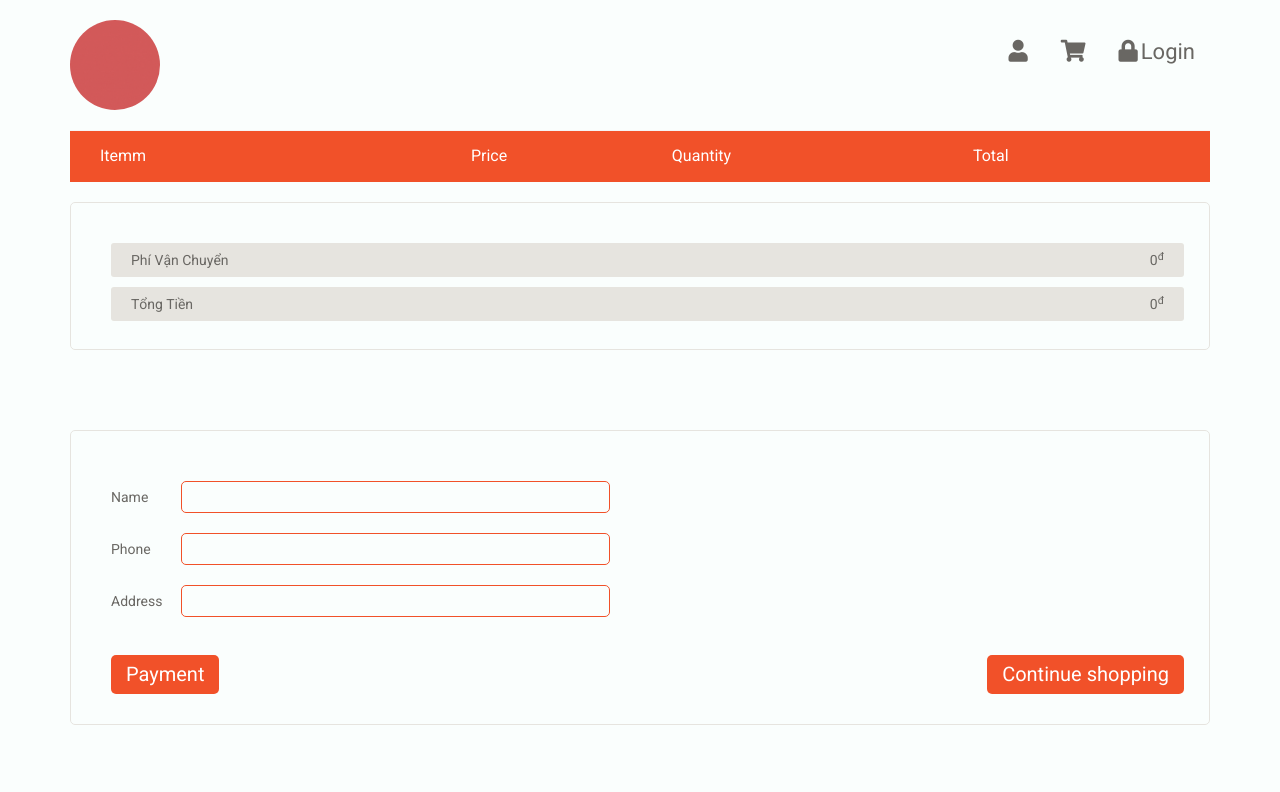
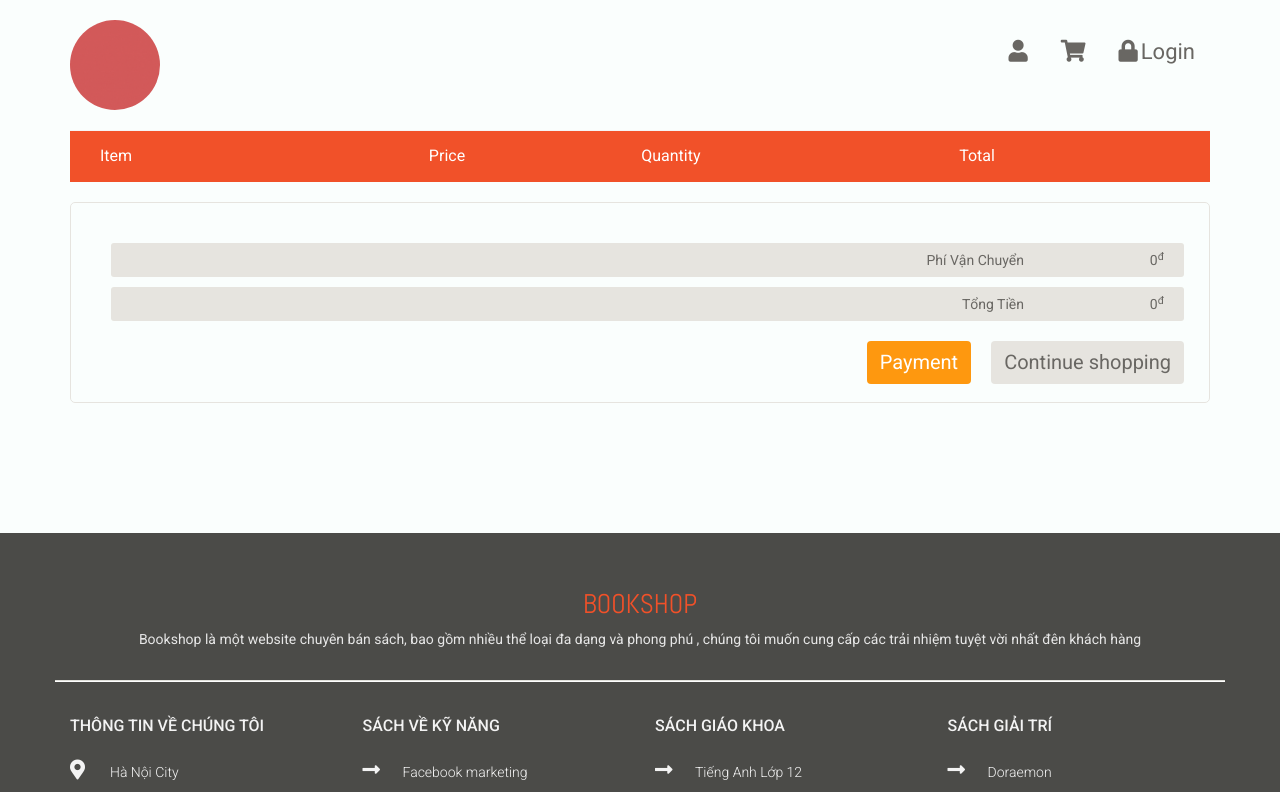
Before and after one commit to Nam14122003/BTL, a React (Create React App) app in the folder fashion_book_frontend-master/: page /cart in a window 1280 px wide. Shown: the top 792 px of the page. Built offline with nearby package versions, Linux system fonts and the light colour scheme.

Commit message:
Fix/payment
* Add  QR code

* Update frontend payment

* UpdateQrCode

* Update payment

* Update payment

* Update payment

---------

Co-authored-by: nam.ldn <nam.ldn@tinasoft.com.vn>

```diff
--- a/fashion_book_frontend-master/package.json
+++ b/fashion_book_frontend-master/package.json
@@ -5,6 +5,7 @@
   "dependencies": {
     "axios": "^0.17.1",
     "lodash": "^4.17.10",
+    "qrcode.react": "^4.2.0",
     "react": "^17.0.0-rc.0",
     "react-bootstrap": "^0.32.1",
     "react-dom": "^17.0.0-rc.0",
--- a/fashion_book_frontend-master/src/actions/cart.action.js
+++ b/fashion_book_frontend-master/src/actions/cart.action.js
@@ -61,6 +61,9 @@ export const deteleProductInCart = (id_product) => async(dispatch, getState) =>
     dispatch(getCart())
 }
 
+export const clearCart = () => ({
+    type: cartTypes.CLEAR_CART
+})
 
 export const paymentSuccess = () => ({
     type: cartTypes.PAYMENT_SUCCESS
@@ -71,13 +74,9 @@ export const paymentFail = () => ({
 export const resetPayment = () => ({
     type: cartTypes.RESET_PAYMENT
 })
-export const payment = ( address, phone, name,total) => async (dispatch, getState) => {
+export const payment = (address, phone, name, total) => async (dispatch, getState) => {
     let res = null
     try {
-        console.log(total);
-        console.log(address)
-        console.log(phone);
-        console.log(name)
         res = await axios.post('http://localhost:8080/bill/add', {
             id_user: storeConfig.getUser().id,
             address: address,
@@ -86,14 +85,25 @@ export const payment = ( address, phone, name,total) => async (dispatch, getStat
             total: total,
             email: storeConfig.getUser().email
         })
+
+        if (res.data.success) {
+            // Clear cart in local storage
+            storeConfig.clearCart();
+
+            // Clear cart in redux store
+            dispatch(clearCart());
+            dispatch(setCart([]));
+
+            // Update payment status
+            dispatch(paymentSuccess());
+            dispatch(resetPayment());
+            return true;
+        }
     }
     catch(err) {
-        dispatch(paymentFail())
-        console.log(err.response)
-        dispatch(resetPayment())
-        return
+        dispatch(paymentFail());
+        console.log(err.response);
+        dispatch(resetPayment());
+        return false;
     }
-    dispatch(paymentSuccess())
-    dispatch(resetPayment())
-    dispatch(getCart())
 }
--- a/fashion_book_frontend-master/src/components/cart/content.cart.js
+++ b/fashion_book_frontend-master/src/components/cart/content.cart.js
@@ -1,6 +1,8 @@
 import React, { Component } from "react";
 import { Link } from "react-router-dom";
 import { Modal, Button } from "react-bootstrap";
+import { QRCodeCanvas } from "qrcode.react";
+
 class ContentCart extends Component {
   constructor() {
     super();
@@ -15,93 +17,53 @@ class ContentCart extends Component {
       notiAddress: "",
       notiDetailAddress: "",
       ispay: false,
-      showpaymentfail: false
+      showpaymentfail: false,
+      showQR: false
     };
   }
-  componentWillMount() {
-    let total = 0;
-    for (let i = 0; i < this.props.cart.length; i++) {
-      total +=
-        Number(this.props.cart[i].price) * Number(this.props.cart[i].count);
+
+  componentWillReceiveProps(nextProps) {
+    if (nextProps.cart !== this.props.cart) {
+      let total = nextProps.cart.reduce((sum, item) => sum + (Number(item.price) * Number(item.count)), 0);
+      this.setState({ total });
+    }
+    if (nextProps.ispay !== this.props.ispay && nextProps.ispay === true) {
+      this.setState({ ispay: true });
+    }
+    if (nextProps.ispay !== this.props.ispay && nextProps.ispay === false) {
+      this.setState({ showpaymentfail: true });
     }
   }
-  componentWillReceiveProps(nextProps) {
-    if (nextProps.cart !== this.props.cart) {
-      let total = 0;
-      for (let i = 0; i < nextProps.cart.length; i++) {
-        total +=
-          Number(nextProps.cart[i].price) * Number(nextProps.cart[i].count);
-      }
-      this.setState({ total: total });
-    }
-    if(nextProps.ispay !== this.props.ispay && nextProps.ispay === true) {
-      this.setState({ispay: true})
-    }
-    if(nextProps.ispay !== this.props.ispay && nextProps.ispay === false) {
-      this.setState({showpaymentfail: true})
-    }
-  }
-  reset = () => {
-    this.setState({
-      show: false,
-      name: "",
-      phone: "",
-      address: "",
-      notiName: "",
-      notiPhone: "",
-      notiAddress: "",
-      notiDetailAddress: "",
-      ispay: false,
-      showpaymentfail: false
-    })
-  }
+
   handlePayment = () => {
     if (!this.props.islogin) {
       this.setState({ show: true });
       return;
-    } else {
-      this.setState({ show: false });
     }
-    let check = true;
-    if (this.state.name.length < 3) {
-      this.setState({
-        notiName: "Name invalid"
-      });
-      check = false;
-    } else {
-      this.setState({
-        notiName: ""
-      });
-    }
-    if (!this.isvaidPhone(this.state.phone)) {
-      this.setState({
-        notiPhone: "Phone invalid"
-      });
-      check = false;
-    } else {
-      this.setState({ notiPhone: "" });
+    this.setState({ showQR: true });
+  };
+
+  isValidPhone = phone => {
+    return /^\d{10,11}$/.test(phone);
+  };
+
+  handleQRConfirmation = () => {
+    const { name, phone, address } = this.state;
+
+    // Validate fields
+    if (!name || !phone || !address) {
+      alert('Vui lòng điền đầy đủ thông tin');
+      return;
     }
 
-    if (this.state.address === "") {
-      this.setState({ notiDetailAddress: "Address invalid" });
-      check = false;
-    } else {
-      this.setState({ notiDetailAddress: "" });
+    if (!this.isValidPhone(phone)) {
+      alert('Số điện thoại không hợp lệ');
+      return;
     }
-    if (check === false) return;
-    this.props.payment(
-      this.state.address,
-      this.state.phone,
-      this.state.name,
-      this.state.total
-    );
-  };
-  isvaidPhone = phone => {
-    if (phone.length < 10 || phone.length > 11) return false;
-    for (let i = 0; i < phone.length; i++) {
-      if (phone.charAt(i) < "0" || phone.charAt(i) > "9") return false;
-    }
-    return true;
+
+    // Call payment action
+    this.props.payment(address, phone, name, this.state.total);
+    this.setState({ showQR: false });
   };
 
   render() {
@@ -109,12 +71,11 @@ class ContentCart extends Component {
       <div>
         <section id="cart_items">
           <div className="container">
-
             <div className="table-responsive cart_info">
               <table className="table table-condensed">
                 <thead>
                   <tr className="cart_menu">
-                    <td className="image">Itemm</td>
+                    <td className="image">Item</td>
                     <td className="description" />
                     <td className="price">Price</td>
                     <td className="quantity">Quantity</td>
@@ -123,215 +84,146 @@ class ContentCart extends Component {
                   </tr>
                 </thead>
                 <tbody>
-                  {this.props.cart.map((element, index) => {
-                    return (
-                      <tr>
+                  {this.props.cart.map((element, index) => (
+                    <tr key={index}>
                       <td className="cart_product">
-                          <a href="">
                         <img src={element.img} alt="" />
-                          </a>
                       </td>
                       <td className="cart_description">
-                          <h4>
-                            <a href="">{element.name}</a>
-                          </h4>
-
+                        <h4>{element.name}</h4>
                       </td>
                       <td className="cart_price">
                         <p>{element.price}</p>
                       </td>
                       <td className="cart_quantity">
-                          <div className="cart_quantity_button">
-                            <span
-                              className="cart_quantity_up"
-                              onClick={() => {
-                                element.count += 1;
-                                this.props.updateProductInCart(element);
-                              }}
-                            >
-                              {" "}
-                              +{" "}
-                            </span>
-                            <input
-                              className="cart_quantity_input"
-                              type="text"
-                              name="quantity"
-                              value={element.count}
-                              autocomplete="off"
-                              size="2"
-                            />
-                            <span
-                              className="cart_quantity_down"
-                              onClick={() => {
-                                if (element.count === 1) {
-                                  return;
-                                }
-                                element.count -= 1;
-                                this.props.updateProductInCart(element);
-                              }}
-                            >
-                              {" "}
-                              -{" "}
-                            </span>
-                          </div>
+                        <span onClick={() => this.props.updateProductInCart({...element, count: element.count + 1})}>+</span>
+                        <input type="text" value={element.count} readOnly />
+                        <span onClick={() => this.props.updateProductInCart({...element, count: Math.max(1, element.count - 1)})}>-</span>
                       </td>
                       <td className="cart_total">
-                          <p className="cart_total_price">
-                          {new Intl.NumberFormat('de-DE', {currency: 'EUR' }).format(element.price * element.count)}<sup>đ</sup>
-
-                          </p>
+                        <p>{(element.price * element.count).toLocaleString()}<sup>đ</sup></p>
                       </td>
                       <td className="cart_delete">
-                          <a
-                            className="cart_quantity_delete"
-                            onClick={() =>
-                              this.props.deteleProductInCart(element._id)
-                            }
-                          >
-                            <i className="fa fa-times" />
-                          </a>
+                        <button onClick={() => this.props.deteleProductInCart(element._id)}>X</button>
                       </td>
                     </tr>
-                    );
-                  })}
+                  ))}
                 </tbody>
               </table>
             </div>
           </div>
         </section>
+
         <section id="do_action">
           <div className="container">
             <div className="row">
               <div className="col-md-12">
-                <div class="total_area">
-                  <ul>
-
-                    <li>
-                      Phí Vận Chuyển<span>0<sup>đ</sup> </span>
+                <div className="total_area">
+                  <ul style={{ width: '100%', marginBottom: '20px' }}>
+                    <li style={{ display: 'flex', justifyContent: 'flex-end', gap: '20px', marginBottom: '10px' }}>
+                      <span>Phí Vận Chuyển</span>
+                      <span style={{ minWidth: '120px', textAlign: 'right' }}>0<sup>đ</sup></span>
                     </li>
-                    <li>
-                      Tổng Tiền <span>  {new Intl.NumberFormat('de-DE', {currency: 'EUR' }).format(this.state.total)}<sup>đ</sup></span>
+                    <li style={{ display: 'flex', justifyContent: 'flex-end', gap: '20px' }}>
+                      <span>Tổng Tiền</span>
+                      <span style={{ minWidth: '120px', textAlign: 'right' }}>{this.state.total.toLocaleString()}<sup>đ</sup></span>
                     </li>
                   </ul>
-                  <Modal
-                    show={this.state.show}
-                    onHide={() => this.setState({ show: false })}
-                    container={this}
-                    aria-labelledby="contained-modal-title"
-                  >
-                    <Modal.Header closeButton>
-                      <Modal.Title id="contained-modal-title">
-                        Notification
-                      </Modal.Title>
-                    </Modal.Header>
-                    <Modal.Body>Vui Lòng Đăng Nhập Để Thanh Toán</Modal.Body>
-                    <Modal.Footer>
-                      <Button onClick={() => this.setState({ show: false })}>
-                        <a>Cancel</a>
-                      </Button>
-                      <Button onClick={this.handleHide}>
-                        <Link to="/login_register">Login</Link>
-                      </Button>
-                    </Modal.Footer>
-                  </Modal>
-
-                </div>
-              </div>
-              <div className="col-md-12">
-                <div className="chose_area">
-                  <ul class="user_option">
-                    <li>
-                      <label>Name</label>
-                      <input
-                        type="text"
-                        value={this.state.name}
-                        onChange={e => this.setState({ name: e.target.value })}
-                      />
-                      <span>{this.state.notiName}</span>
-                    </li>
-                    <li>
-                      <label>Phone</label>
-                      <input
-                        type="text"
-                        value={this.state.phone}
-                        onChange={e => this.setState({ phone: e.target.value })}
-                      />
-                      <span>{this.state.notiPhone}</span>
-                    </li>
-                  </ul>
-
-                  <ul className="user_option">
-                    <li>
-                      <label>Address</label>
-                      <input
-                        type="text"
-                        value={this.state.address}
-                        onChange={e =>
-                          this.setState({ address: e.target.value })
-                        }
-                      />
-                      <span>{this.state.notiDetailAddress}</span>
-                    </li>
-                  </ul>
-                  <Modal
-                    show={this.state.ispay}
-                    onHide={() => this.setState({ ispay: false })}
-                    container={this}
-                    aria-labelledby="contained-modal-title"
-                  >
-                    <Modal.Header closeButton>
-                      <Modal.Title id="contained-modal-title">
-                        Notification
-                      </Modal.Title>
-                    </Modal.Header>
-                    <Modal.Body>Đặt Hàng Thành Công, Vui Lòng Vào Đơn Hàng Để Xem Chi Tiết</Modal.Body>
-                    <Modal.Footer>
-                      <Button onClick={() => {this.reset()
-                         window.location.reload()}}>
-                        <a>OK</a>
-                      </Button>
-                    </Modal.Footer>
-                  </Modal>
-
-                  <Modal
-                    show={this.state.showpaymentfail}
-                    onHide={() => this.setState({ showpaymentfail: false })}
-                    container={this}
-                    aria-labelledby="contained-modal-title"
-                  >
-                    <Modal.Header closeButton>
-                      <Modal.Title id="contained-modal-title">
-                        Notification
-                      </Modal.Title>
-                    </Modal.Header>
-                    <Modal.Body>Đặt Hang Thất Bại</Modal.Body>
-                    <Modal.Footer>
-                      <Button onClick={() => this.setState({ showpaymentfail: false })}>
-                        <a>Cancel</a>
-                      </Button>
-                    </Modal.Footer>
-                  </Modal>
-                  <div className='cart-option'>
-
-
-                  <button
-                    className="btn btn-default update"
-                    onClick={() => this.handlePayment()}
+                  <div style={{
+                    display: 'flex',
+                    justifyContent: 'flex-end',
+                    gap: '20px',
+                    marginTop: '20px',
+                  }}>
+                    <Button
+                      className="btn btn-default"
+                      onClick={this.handlePayment}
+                      style={{ backgroundColor: '#FE980F', color: 'white' }}
                     >
                       Payment
-                  </button>
-                  <Link class="btn btn-default check_out" to={"/"}>
+                    </Button>
+                    <Link
+                      className="btn btn-default"
+                      to={"/"}
+                      style={{
+                        backgroundColor: '#E6E4DF',
+                        color: '#696763',
+                        minWidth: '120px',
+                        textAlign: 'center'
+                      }}
+                    >
                       Continue shopping
                     </Link>
                   </div>
-
                 </div>
               </div>
             </div>
           </div>
         </section>
+
+        <Modal show={this.state.showQR} onHide={() => this.setState({ showQR: false })}>
+          <Modal.Header closeButton>
+            <Modal.Title>Thông tin thanh toán</Modal.Title>
+          </Modal.Header>
+          <Modal.Body>
+            <form>
+              <div className="form-group" style={{ marginBottom: '15px' }}>
+                <label>Họ tên:</label>
+                <input
+                  type="text"
+                  className="form-control"
+                  value={this.state.name}
+                  onChange={(e) => this.setState({ name: e.target.value })}
+                  placeholder="Nhập họ tên"
+                />
+              </div>
+              <div className="form-group" style={{ marginBottom: '15px' }}>
+                <label>Số điện thoại:</label>
+                <input
+                  type="tel"
+                  className="form-control"
+                  value={this.state.phone}
+                  onChange={(e) => this.setState({ phone: e.target.value })}
+                  placeholder="Nhập số điện thoại"
+                />
+              </div>
+              <div className="form-group" style={{ marginBottom: '15px' }}>
+                <label>Địa chỉ:</label>
+                <textarea
+                  className="form-control"
+                  value={this.state.address}
+                  onChange={(e) => this.setState({ address: e.target.value })}
+                  placeholder="Nhập địa chỉ giao hàng"
+                />
+              </div>
+              <div style={{ textAlign: 'center', marginTop: '20px' }}>
+                <p>Vui lòng quét QR để thanh toán</p>
+                <img
+                  src="https://res.cloudinary.com/dhzlbonsg/image/upload/v1740711717/mazsv6idr4y4o7xegrmj.jpg"
+                  alt="QR Code"
+                  style={{ width: '256px', height: '256px' }}
+                />
+              </div>
+            </form>
+          </Modal.Body>
+          <Modal.Footer style={{ display: 'flex', justifyContent: 'space-between' }}>
+            <Button
+              onClick={() => this.setState({ showQR: false })}
+              style={{ backgroundColor: '#E6E4DF', color: '#696763' }}
+            >
+              Đóng
+            </Button>
+            <Button
+              onClick={this.handleQRConfirmation}
+              style={{ backgroundColor: '#FE980F', color: 'white' }}
+            >
+              Xác nhận thanh toán
+            </Button>
+          </Modal.Footer>
+        </Modal>
       </div>
     );
   }
 }
+
 export default ContentCart;
--- a/fashion_book_frontend-master/src/components/home/content.home.js
+++ b/fashion_book_frontend-master/src/components/home/content.home.js
@@ -180,7 +180,7 @@ class ContentHome extends Component {
                           name="optradio"
                           checked={this.state.check_5}
                         />{" "}
-                          = 150.000
+                          >= 150.000
                       </label>
                     </div>
                   </div>
--- a/fashion_book_frontend-master/src/containers/cart.container.js
+++ b/fashion_book_frontend-master/src/containers/cart.container.js
@@ -29,7 +29,7 @@ class CartContainer extends Component {
         deteleProductInCart={(id_product) => this.props.cartActions.deteleProductInCart(id_product)}
 
         payment={( address, phone, name,total) =>
-          this.props.cartActions.payment( address, phone, name,total)}
+          this.props.payment( address, phone, name,total)}
         ispay={this.props.ispay}
       />
     );
@@ -46,7 +46,8 @@ const mapDispatchToProps = dispatch => {
     actions: bindActionCreators(userActions, dispatch),
     homeActions: bindActionCreators(homeActions, dispatch),
     productActions: bindActionCreators(productActions, dispatch),
-    cartActions: bindActionCreators(cartActions, dispatch)
+    cartActions: bindActionCreators(cartActions, dispatch),
+    payment: (address, phone, name, total) => dispatch(cartActions.payment(address, phone, name, total))
   };
 };
 export default connect(mapStateToProps, mapDispatchToProps)(CartContainer);
--- a/fashion_book_frontend-master/src/reducers/cart.reducer.js
+++ b/fashion_book_frontend-master/src/reducers/cart.reducer.js
@@ -27,6 +27,12 @@ const cart = (state = { data: []}, action) => {
                 ispay: null
             }
         }
+        case cartTypes.CLEAR_CART: {
+            return {
+                ...state,
+                data: []
+            }
+        }
         default: return state
     }
 }
```
Also changed, not shown: 2 other files (tests, documents, lock files or other folders). Lines whose indentation alone changed are shown as unchanged.
